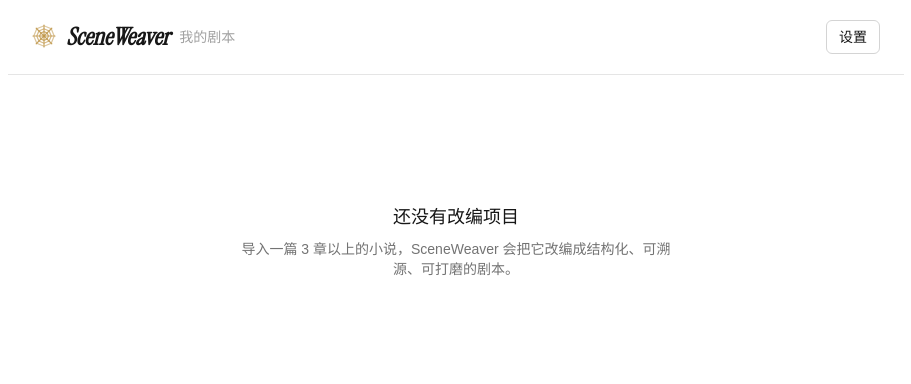
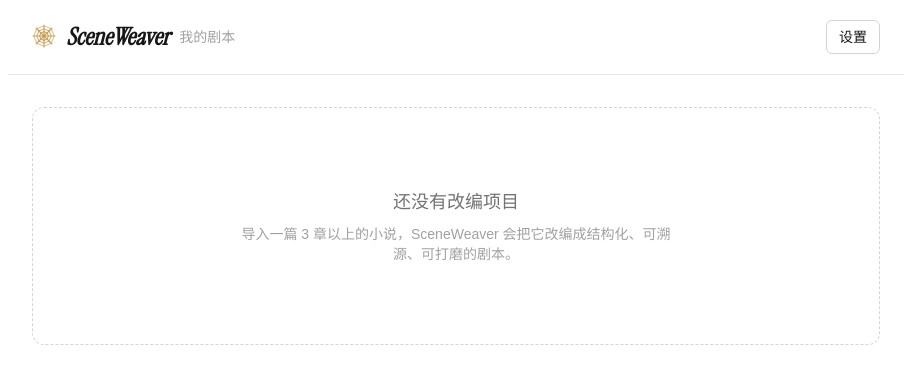
Before and after one commit to 2srf8tn66q-bit/sceneweaver, a Next.js app: page / in a window 1280 px wide. Both pictures are taken after a click on the button "进入工作台". Shown: the top 384 px of the page, without its empty margins (184-1095 px from the left). Built offline with nearby package versions, Linux system fonts and the light colour scheme.

Commit message:
fix: 空项目库大框可点击直达导入页，有项目时+卡片在网格首位

```diff
--- a/app/page.tsx
+++ b/app/page.tsx
@@ -74,15 +74,18 @@ export default function HomePage() {
         </button>
       </header>
 
+      <div className="grid grid-cols-2 gap-4 px-6 py-8">
         {projects.length === 0 ? (
-        <section className="flex flex-col items-center justify-center px-6 py-32 text-center">
-          <p className="text-lg font-medium">还没有改编项目</p>
-          <p className="mt-2 max-w-md text-sm text-neutral-500">
+          <Link
+            href="/import"
+            className="col-span-2 flex flex-col items-center justify-center rounded-xl border border-dashed border-neutral-300 py-20 text-center transition hover:border-neutral-400"
+          >
+            <p className="text-lg font-medium text-neutral-500">还没有改编项目</p>
+            <p className="mt-2 max-w-md text-sm text-neutral-400">
               导入一篇 3 章以上的小说，SceneWeaver 会把它改编成结构化、可溯源、可打磨的剧本。
             </p>
-        </section>
+          </Link>
         ) : (
-        <div className="grid grid-cols-2 gap-4 px-6 py-8">
           <Link
             href="/import"
             className="flex min-h-[130px] flex-col items-center justify-center gap-2 rounded-xl border border-dashed border-neutral-300 text-neutral-400 transition hover:border-neutral-400 hover:text-neutral-600"
@@ -90,6 +93,7 @@ export default function HomePage() {
             <span className="text-2xl font-light">+</span>
             <span className="text-sm">新建改编</span>
           </Link>
+        )}
         {projects.map((p) => {
           const chars = p.novel.replace(/\s/g, "").length;
           return (
@@ -151,7 +155,6 @@ export default function HomePage() {
           );
         })}
       </div>
-      )}
 
       {settingsOpen && <SettingsModal onClose={() => setSettingsOpen(false)} />}
     </main>
```
Lines whose indentation alone changed are shown as unchanged.
